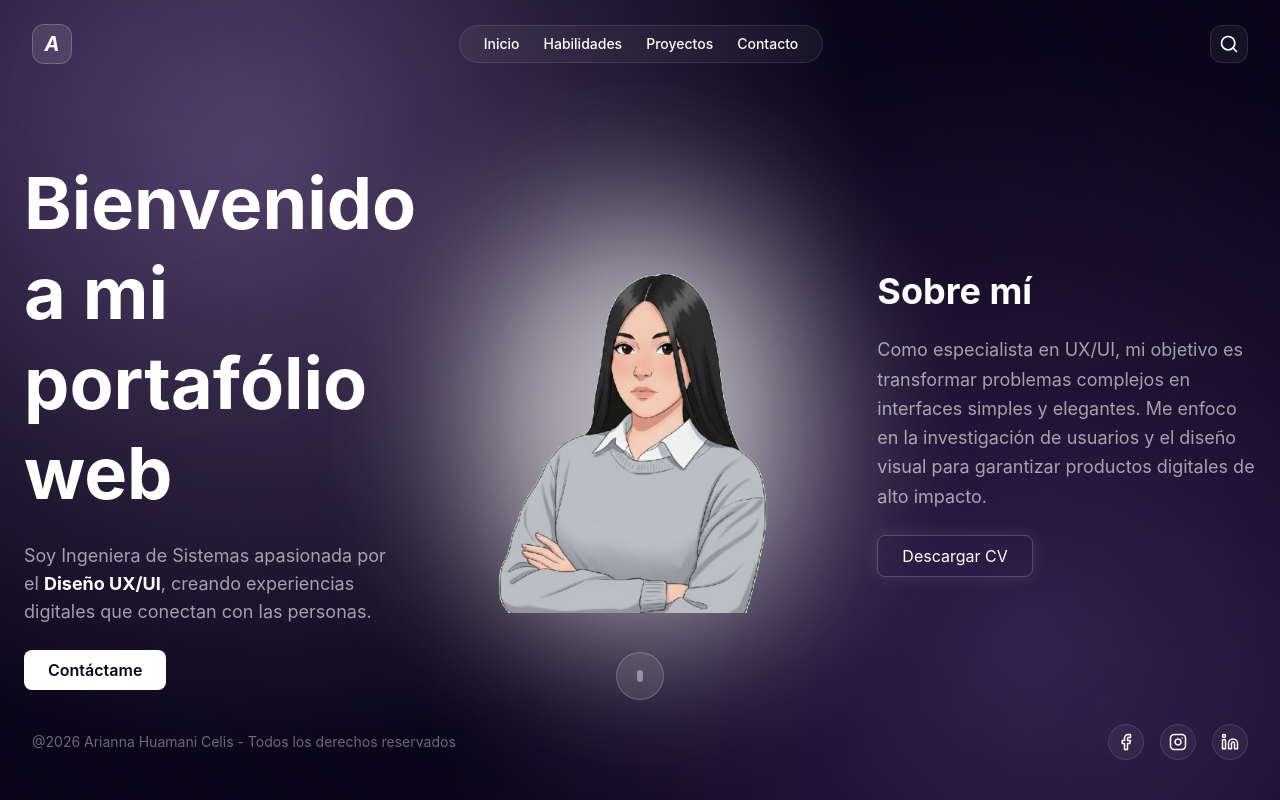
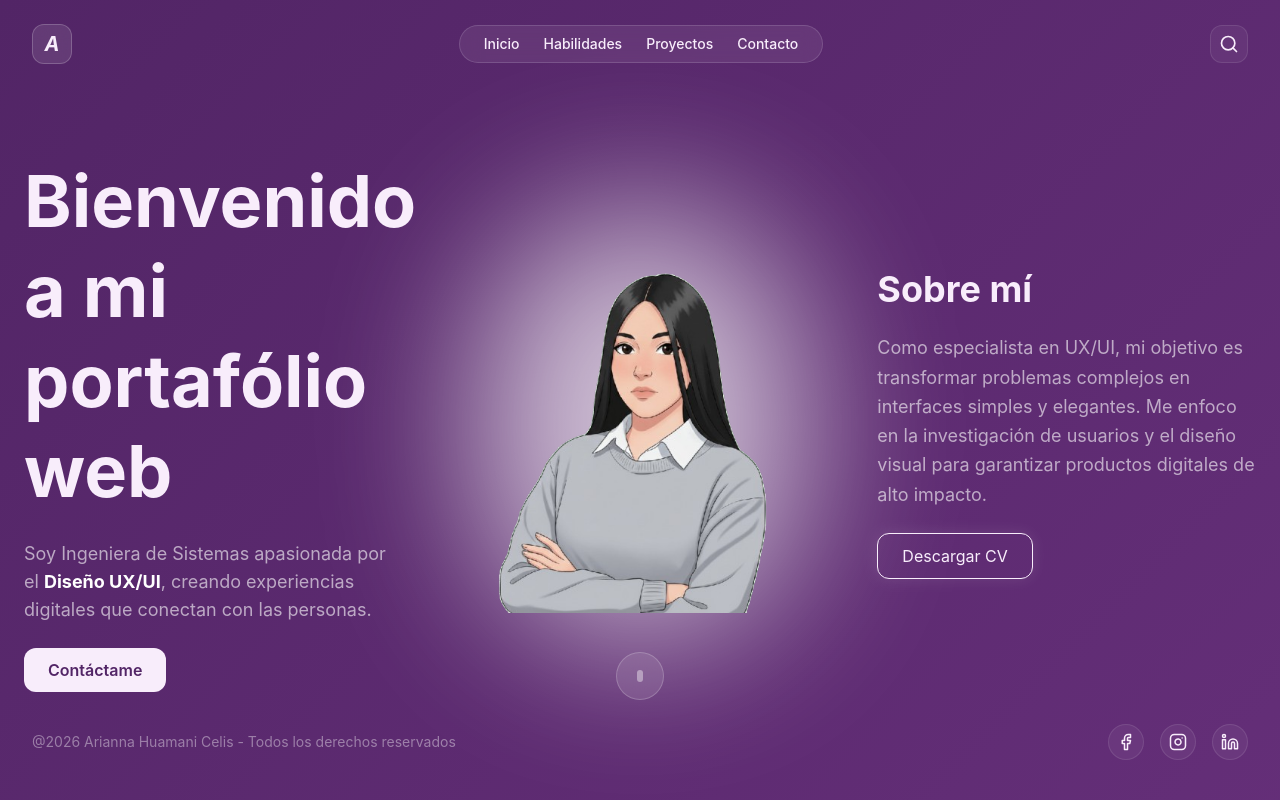
Before and after one commit to AriannaHC/PortafolioWeb, a React (Vite) app: page / in a window 1280 px wide. Shown: the top 800 px of the page. Built offline with nearby package versions, Linux system fonts and the light colour scheme.

Commit message:
Actualización de paleta de colores

```diff
--- a/src/index.css
+++ b/src/index.css
@@ -2,36 +2,69 @@
 
 @theme {
   --font-sans: "Inter", ui-sans-serif, system-ui, sans-serif;
-  --color-bg-dark: #0a051a;
-  --color-accent-purple: #a78bfa;
-  --color-accent-glow: rgba(76, 60, 97, 0.4);
-  --color-brand-deep: #301D48;
-  --color-brand-light: #4C3C61;
+
+  /* Nueva paleta */
+  --color-primary-dark: #522566;
+  --color-primary: #7A3A8E;
+  --color-accent: #AD74C3;
+  --color-soft: #EADFF0;
+  --color-light: #F8EDFB;
 }
 
 @layer base {
   body {
-    @apply bg-bg-dark text-white font-sans antialiased;
-    background-image:
-      radial-gradient(circle at 20% 20%, var(--color-brand-light), transparent 50%),
-      radial-gradient(circle at 80% 80%, var(--color-brand-deep), transparent 50%),
-      radial-gradient(circle at 50% 50%, #0a051a, transparent 100%);
-    background-attachment: fixed;
+    @apply font-sans antialiased;
+    background: linear-gradient(
+      135deg,
+      var(--color-primary-dark),
+      var(--color-primary)
+    );
+    color: var(--color-light);
   }
 }
 
+/* Navbar glass */
 .glass-nav {
-  @apply bg-white/5 backdrop-blur-md border border-white/10 rounded-full px-6 py-2;
+  background: rgba(248, 237, 251, 0.08);
+  backdrop-filter: blur(10px);
+  border: 1px solid rgba(248, 237, 251, 0.15);
+  border-radius: 9999px;
+  padding: 8px 24px;
 }
 
+/* Efecto glow hero */
 .hero-glow {
-  background: radial-gradient(circle at center, var(--color-accent-glow) 0%, transparent 70%);
+  background: radial-gradient(
+    circle at center,
+    rgba(173, 116, 195, 0.4) 0%,
+    transparent 70%
+  );
 }
 
+/* Botón principal */
 .btn-primary {
-  @apply bg-white text-bg-dark font-semibold px-6 py-2 rounded-lg transition-all hover:bg-white/90 active:scale-95;
+  background-color: var(--color-light);
+  color: var(--color-primary-dark);
+  font-weight: 600;
+  padding: 10px 24px;
+  border-radius: 12px;
+  transition: all 0.3s ease;
 }
 
+.btn-primary:hover {
+  background-color: var(--color-soft);
+  transform: scale(1.05);
+}
+
+/* Botón outline */
 .btn-outline {
-  @apply border border-white/20 px-6 py-2 rounded-lg transition-all hover:bg-white/5 active:scale-95;
+  border: 1px solid var(--color-light);
+  color: var(--color-light);
+  padding: 10px 24px;
+  border-radius: 12px;
+  transition: all 0.3s ease;
 }
+
+.btn-outline:hover {
+  background-color: rgba(248, 237, 251, 0.1);
+}
```
